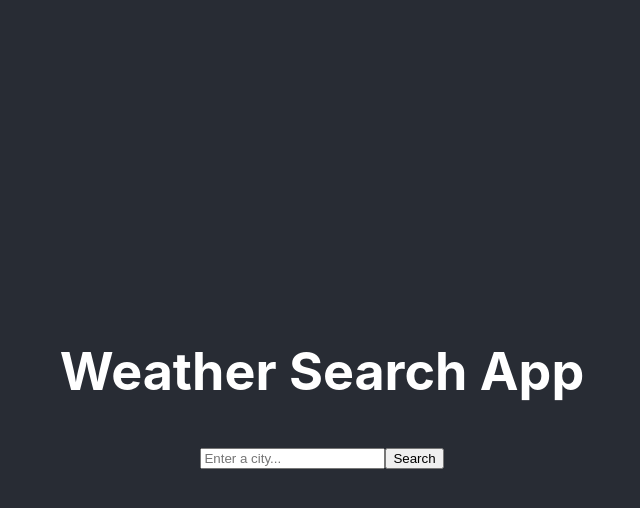
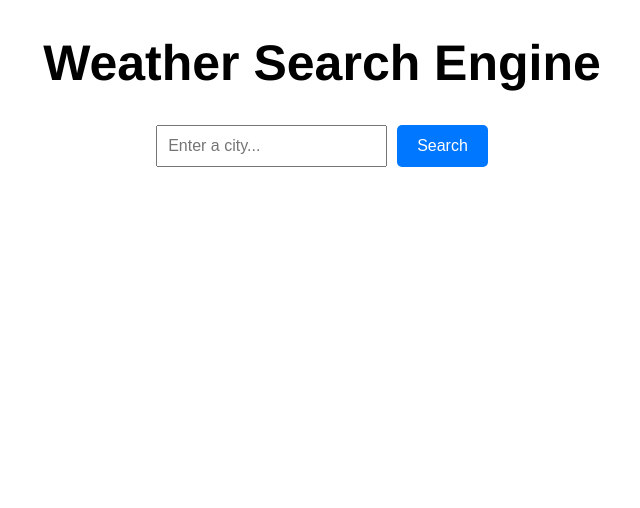
Before and after one commit to savi-creates/weather-app-react, a React (Create React App) app: page / in a window 1280 px wide. Shown: the top 508 px of the page, without its empty margins (318-958 px from the left). Built offline with nearby package versions, Linux system fonts and the light colour scheme.

Commit message:
Transfered from CodeSandbox to VS Code

```diff
--- a/src/App.js
+++ b/src/App.js
@@ -1,16 +1,9 @@
-import React from "react";
-import Weather from "./Weather";
-import "./App.css";
+import "./styles.css";
 
-function App() {
+export default function App() {
   return (
     <div className="App">
-      <header className="App-header">
-        <h1>Weather Search App</h1>
-        <Weather city="Paris" />
-      </header>
+      <h1>Weather Search Engine</h1>
     </div>
   );
 }
-
-export default App;
--- /dev/null
+++ b/src/Search.js
@@ -0,0 +1,83 @@
+import React, { useState } from "react";
+import axios from "axios";
+import ClipLoader from "react-spinners/ClipLoader";
+
+export default function Search() {
+  const [city, setCity] = useState("");
+  const [weather, setWeather] = useState(null);
+  const [error, setError] = useState("");
+  const [loading, setLoading] = useState(false);
+
+  function updateCity(event) {
+    setCity(event.target.value);
+  }
+
+  function handleSubmit(event) {
+    event.preventDefault();
+
+    if (city.trim().length === 0) {
+      setError("Please enter a city.");
+      setWeather(null);
+      return;
+    }
+
+    setLoading(true);
+
+    const apiKey = "ta4d13o783b04c3ee4a956ed2febde0f";
+    const apiUrl = `https://api.shecodes.io/weather/v1/current?query=${city}&key=${apiKey}&units=metric`;
+
+    axios
+      .get(apiUrl)
+      .then(handleResponse)
+      .catch(() => {
+        setError("City not found or API error.");
+        setWeather(null);
+        setLoading(false);
+      });
+  }
+
+  function handleResponse(response) {
+    setError("");
+    setWeather({
+      city: response.data.city,
+      temperature: Math.round(response.data.temperature.current),
+      description: response.data.condition.description,
+      humidity: response.data.temperature.humidity,
+      wind: Math.round(response.data.wind.speed),
+      icon: response.data.condition.icon_url,
+    });
+    setLoading(false);
+  }
+
+  return (
+    <div className="Search">
+      <form onSubmit={handleSubmit}>
+        <input
+          type="search"
+          placeholder="Enter a city..."
+          onChange={updateCity}
+        />
+        <input type="submit" value="Search" />
+      </form>
+
+      <div
+        style={{ display: "flex", justifyContent: "center", marginTop: "1rem" }}
+      >
+        {loading && <ClipLoader color="#007BFF" size={50} />}
+      </div>
+
+      {error && <p>{error}</p>}
+
+      {weather && (
+        <div>
+          <h2>{weather.city}</h2>
+          <p>🌡️ Temperature: {weather.temperature}ºC</p>
+          <p>📝 Description: {weather.description}</p>
+          <p>💧 Humidity: {weather.humidity}%</p>
+          <p>🌬️ Wind: {weather.wind} km/h</p>
+          <img src={weather.icon} alt={weather.description} />
+        </div>
+      )}
+    </div>
+  );
+}
--- a/src/Weather.js
+++ /dev/null
@@ -1,42 +0,0 @@
-import React, { useState } from "react";
-import axios from "axios";
-import { BeatLoader } from "react-spinners";
-
-export default function Search() {
-  const [city, setCity] = useState("");
-  const [message, setMessage] = useState("");
-  const [loading, setLoading] = useState(false);
-
-  function updateCity(event) {
-    setCity(event.target.value);
-  }
-
-  function handleSubmit(event) {
-    event.preventDefault();
-    if (!city) return;
-
-    setLoading(true);
-
-    let apiKey = "ta4d13o783b04c3ee4a956ed2febde0f";
-    let apiUrl = `https://api.shecodes.io/weather/v1/current?query=${city}&key=${apiKey}&units=metric`;
-
-    axios.get(apiUrl).then((response) => {
-      setMessage(`It is ${response.data.temperature.current}ºC in ${city}`);
-      setLoading(false);
-    });
-  }
-
-  return (
-    <div className="Search">
-      <form onSubmit={handleSubmit}>
-        <input
-          type="search"
-          placeholder="Enter a city..."
-          onChange={updateCity}
-        />
-        <input type="submit" value="Search" />
-      </form>
-      {loading ? <BeatLoader color="#36d7b7" /> : <p>{message}</p>}
-    </div>
-  );
-}
--- a/src/index.js
+++ b/src/index.js
@@ -1,18 +1,15 @@
-import React from "react";
-import ReactDOM from "react-dom/client";
-import "./index.css";
+import { StrictMode } from "react";
+import { createRoot } from "react-dom/client";
+
 import App from "./App";
+import Search from "./Search";
 
-import reportWebVitals from "./reportWebVitals";
+const rootElement = document.getElementById("root");
+const root = createRoot(rootElement);
 
-const root = ReactDOM.createRoot(document.getElementById("root"));
 root.render(
-  <React.StrictMode>
+  <StrictMode>
     <App />
-  </React.StrictMode>
+    <Search />
+  </StrictMode>
 );
-
-// If you want to start measuring performance in your app, pass a function
-// to log results (for example: reportWebVitals(console.log))
-// or send to an analytics endpoint. Learn more: https://bit.ly/CRA-vitals
-reportWebVitals();
--- /dev/null
+++ b/src/styles.css
@@ -0,0 +1,40 @@
+.App h1 {
+  text-align: center;
+  font-family: "Franklin Gothic Medium", "Arial Narrow", Arial, sans-serif;
+  font-size: 50px;
+}
+
+.Search {
+  display: flex;
+  flex-direction: column;
+  align-items: center;
+  margin-top: 30px;
+  font-family: "Franklin Gothic Medium", "Arial Narrow", Arial, sans-serif;
+}
+
+.Search form {
+  display: flex;
+  gap: 10px;
+  margin-bottom: 20px;
+}
+
+.Search input[type="search"] {
+  padding: 10px;
+  font-size: 16px;
+}
+
+.Search input[type="submit"] {
+  padding: 10px 20px;
+  font-size: 16px;
+  background: #0077ff;
+  color: white;
+  border: none;
+  border-radius: 5px;
+  cursor: pointer;
+}
+
+.Search p {
+  font-size: 30px;
+  font-weight: bold;
+  color: #333;
+}
```
